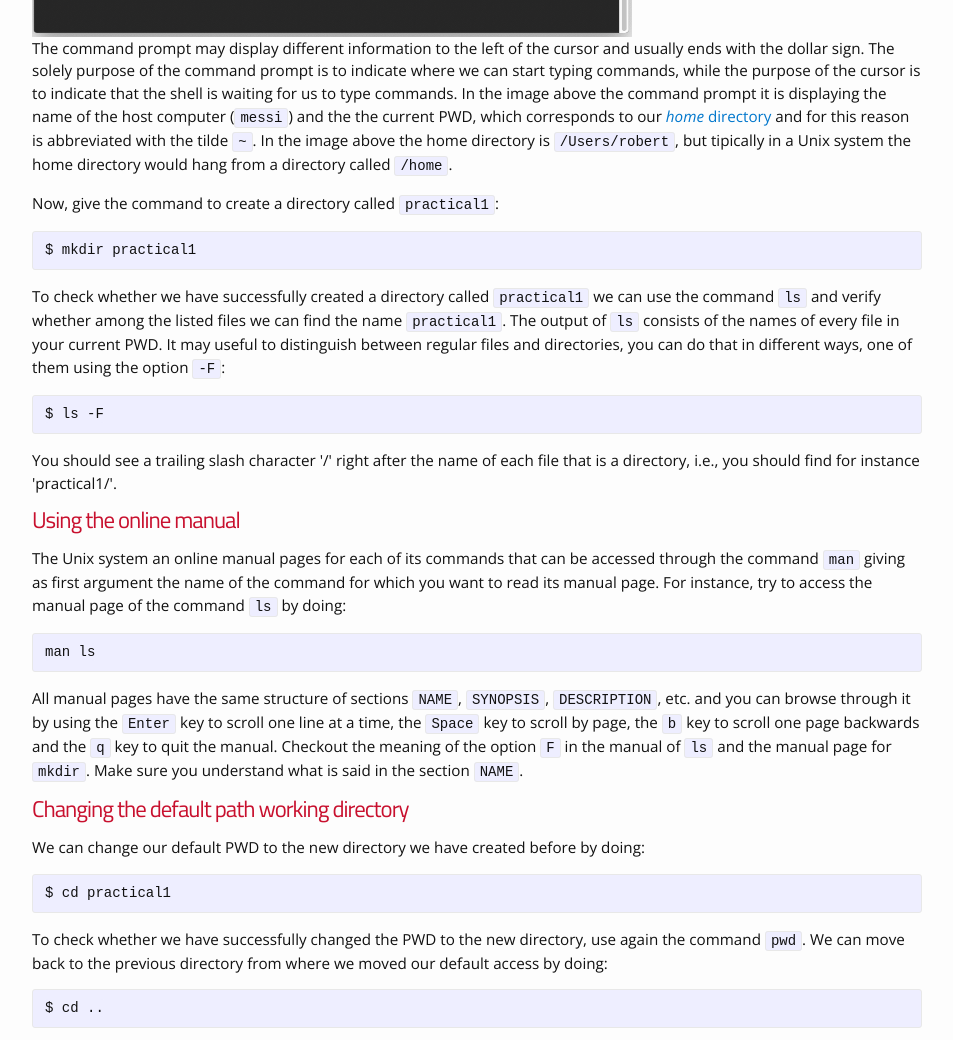
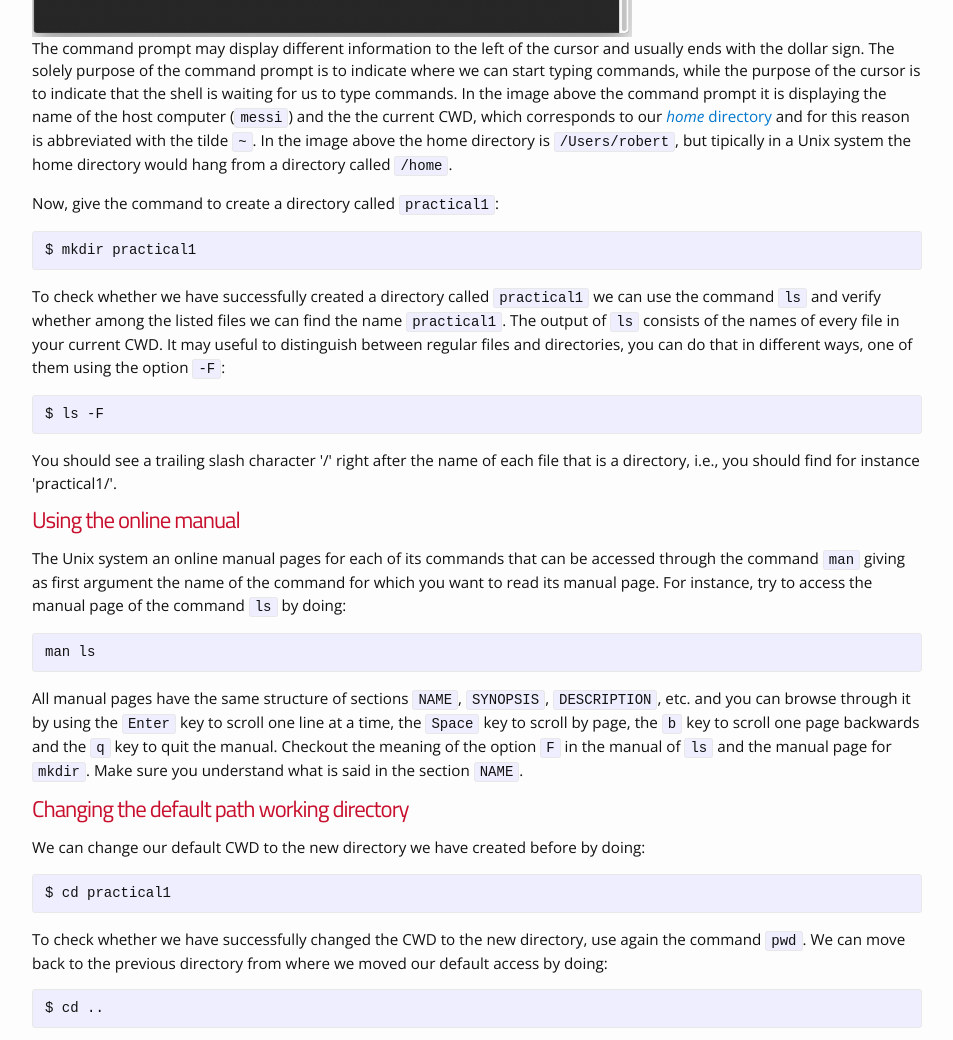
Before and after one commit to funcompbio/funcompbio.github.io, a Jekyll site: the page built from practical1/practical1.md, in a window 1280 px wide and 1400 px high, scrolled down 1050 px. Shown: the part 154-1194 px from the top of the window, without its empty margins (163-1116 px from the left). Built offline with Jekyll 4.4.1, drawn with Linux system fonts in a browser that asks for light colours; nearby versions of some CDN libraries; some of the changed text lies outside the part shown.

Commit message:
Updated practical1.

```diff
--- a/practical1/practical1.html
+++ b/practical1/practical1.html
@@ -17,15 +17,15 @@
 <li>Follow the downloads link and on the next page click and download the two files corresponding to the &quot;7 DAY AGGREGATION&quot; and the &quot;DAILY DATA&quot; for &quot;CATALUNYA&quot;. Make sure you know exactly where in your filesystem these two files have been downloaded. <strong>Tip:</strong> some browsers automatically download files into a folder called &quot;Downloads&quot; or under a name corresponding to the translation of &quot;Downloads&quot; to the default language of your operating system.</li>
 </ol>
 <h1 id="creating-your-first-directory">Creating your first directory</h1>
-<p>Open a terminal window and figure out which is your username and your default path working directory (PWD) by typing the commands <code>whoami</code> (first) and <code>pwd</code> (second) on the <a href="https://en.wikipedia.org/wiki/Command-line_interface#Command_prompt">command prompt</a>. After you type each command you should press the <code>Enter</code> key to ask the shell to execute the command. Your interaction with the shell in the terminal window should look similar to the following image.</p>
+<p>Open a terminal window and figure out which is your username and your default current working directory (CWD) by typing the commands <code>whoami</code> (first) and <code>pwd</code> (second) on the <a href="https://en.wikipedia.org/wiki/Command-line_interface#Command_prompt">command prompt</a>. After you type each command you should press the <code>Enter</code> key to ask the shell to execute the command. Your interaction with the shell in the terminal window should look similar to the following image.</p>
 <div class="figure">
 <img src="./terminaldefault.png" />
 
 </div>
-<p>The command prompt may display different information to the left of the cursor and usually ends with the dollar sign. The solely purpose of the command prompt is to indicate where we can start typing commands, while the purpose of the cursor is to indicate that the shell is waiting for us to type commands. In the image above the command prompt it is displaying the name of the host computer (<code>messi</code>) and the the current PWD, which corresponds to our <a href="https://en.wikipedia.org/wiki/Home_directory"><em>home</em> directory</a> and for this reason is abbreviated with the tilde <code>~</code>. In the image above the home directory is <code>/Users/robert</code>, but tipically in a Unix system the home directory would hang from a directory called <code>/home</code>.</p>
+<p>The command prompt may display different information to the left of the cursor and usually ends with the dollar sign. The solely purpose of the command prompt is to indicate where we can start typing commands, while the purpose of the cursor is to indicate that the shell is waiting for us to type commands. In the image above the command prompt it is displaying the name of the host computer (<code>messi</code>) and the the current CWD, which corresponds to our <a href="https://en.wikipedia.org/wiki/Home_directory"><em>home</em> directory</a> and for this reason is abbreviated with the tilde <code>~</code>. In the image above the home directory is <code>/Users/robert</code>, but tipically in a Unix system the home directory would hang from a directory called <code>/home</code>.</p>
 <p>Now, give the command to create a directory called <code>practical1</code>:</p>
 <pre><code>$ mkdir practical1</code></pre>
-<p>To check whether we have successfully created a directory called <code>practical1</code> we can use the command <code>ls</code> and verify whether among the listed files we can find the name <code>practical1</code>. The output of <code>ls</code> consists of the names of every file in your current PWD. It may useful to distinguish between regular files and directories, you can do that in different ways, one of them using the option <code>-F</code>:</p>
+<p>To check whether we have successfully created a directory called <code>practical1</code> we can use the command <code>ls</code> and verify whether among the listed files we can find the name <code>practical1</code>. The output of <code>ls</code> consists of the names of every file in your current CWD. It may useful to distinguish between regular files and directories, you can do that in different ways, one of them using the option <code>-F</code>:</p>
 <pre><code>$ ls -F</code></pre>
 <p>You should see a trailing slash character '/' right after the name of each file that is a directory, i.e., you should find for instance 'practical1/'.</p>
 <h1 id="using-the-online-manual">Using the online manual</h1>
@@ -33,9 +33,9 @@
 <pre><code>man ls</code></pre>
 <p>All manual pages have the same structure of sections <code>NAME</code>, <code>SYNOPSIS</code>, <code>DESCRIPTION</code>, etc. and you can browse through it by using the <code>Enter</code> key to scroll one line at a time, the <code>Space</code> key to scroll by page, the <code>b</code> key to scroll one page backwards and the <code>q</code> key to quit the manual. Checkout the meaning of the option <code>F</code> in the manual of <code>ls</code> and the manual page for <code>mkdir</code>. Make sure you understand what is said in the section <code>NAME</code>.</p>
 <h1 id="changing-the-default-path-working-directory">Changing the default path working directory</h1>
-<p>We can change our default PWD to the new directory we have created before by doing:</p>
+<p>We can change our default CWD to the new directory we have created before by doing:</p>
 <pre><code>$ cd practical1</code></pre>
-<p>To check whether we have successfully changed the PWD to the new directory, use again the command <code>pwd</code>. We can move back to the previous directory from where we moved our default access by doing:</p>
+<p>To check whether we have successfully changed the CWD to the new directory, use again the command <code>pwd</code>. We can move back to the previous directory from where we moved our default access by doing:</p>
 <pre><code>$ cd ..</code></pre>
 <p>Here the two consecutive dot characters <code>..</code> indicate the previous directory in the filesystem hiearchy. You can check out again with <code>pwd</code> that after the previous command you have come back to the directory from where you created <code>practical1</code>.</p>
 <h1 id="copying-and-moving-files">Copying and moving files</h1>
@@ -45,14 +45,14 @@
 <pre><code>$ ls /Users/robert/Downloads/catalunya*</code></pre>
 <p>So that if they are really there you will see only both of them, and eventually any other file that starts with the prefix <code>catalunya</code>. Now, copy both files to your current brand new directory using the command <code>cp</code>. <strong>For instance</strong>, if one of the files <strong>were</strong> located at</p>
 <pre><code>/Users/robert/Downloads/catalunya_setmanal.zip</code></pre>
-<p>then the command to copy that file to the current PWD <strong>would be</strong></p>
+<p>then the command to copy that file to the current CWD <strong>would be</strong></p>
 <pre><code>cp /Users/robert/Downloads/catalunya_setmanal.zip .</code></pre>
-<p><strong>Important</strong>: the dot character '.' indicates that the destination of the file is your current PWD. To copy the previous file into the directory <code>practical1</code> using '.' as destination, you need to make sure that <code>practical1</code> is your current PWD.</p>
+<p><strong>Important</strong>: the dot character '.' indicates that the destination of the file is your current CWD. To copy the previous file into the directory <code>practical1</code> using '.' as destination, you need to make sure that <code>practical1</code> is your current CWD.</p>
 <p><strong>Tip:</strong> when writing long paths it is useful to exploit the so-called <em>tab-completion mechanism</em>, which consists of pressing the <code>Tab</code> key (typically located above the <code>Caps Lock</code> key) once you've written a few letters of a file name in the path. If those few letters constitute a unique prefix of the filename, the rest of the filename will be written for you by the shell. If the prefix is not unique, by pressing the <code>Tab</code> key twice, the shell will show your the two or more filenames that match that prefix. Actually, the tab-completion mechanism also works for commands: if you type <code>cp</code> and press <code>Tab</code>, the shell will show you all the available commands that start with <code>cp</code>.</p>
 <p>Note that because <code>/Users/robert</code> corresponds in this example to the <em>home</em> directory of the user, we could use the abbreviation <code>~</code>, corresponding to the <em>home</em> directory, to write the previous command line as</p>
 <pre><code>cp ~/Downloads/catalunya_setmanal.zip .</code></pre>
 <p>Note that the previous command will work regardless of what is your username, as long as the sought file is stored in the <code>Downloads</code> directory. <strong>Tip:</strong> In keyboards with a Spanish layout, the tilde <code>~</code> character can be written by pressing the keys <code>AltGr+4</code>.</p>
-<p>Once you have copied the two files, please verify using the command <code>ls</code> that the two files are indeed in your current PWD. If you have been successful, you have probably typed twice the <code>cp</code> command. However, because the two filenames start with the prefix <code>catalunya</code>, you could have done the job with one single command by using again the wildcard character <code>*</code> as follows</p>
+<p>Once you have copied the two files, please verify using the command <code>ls</code> that the two files are indeed in your current CWD. If you have been successful, you have probably typed twice the <code>cp</code> command. However, because the two filenames start with the prefix <code>catalunya</code>, you could have done the job with one single command by using again the wildcard character <code>*</code> as follows</p>
 <pre><code>$ cp /Users/robert/Downloads/catalunya* .</code></pre>
 <p>Because you have copied the two files, they will stay in their original directory from where you have copied them, e.g., in <code>/Users/robert/Downloads</code> in the example above. A slightly different operation is to <strong>move</strong> the files, which means that they are removed from their original location once they are copied into their destination. The command to move the files, instead of copy them, is <code>mv</code> with an analogous syntax to <code>cp</code>. Try to move the files and check out that they dissapear from their original location.</p>
 <h1 id="unpacking-and-uncompressing-files">Unpacking and uncompressing files</h1>
@@ -72,7 +72,7 @@ unzip catalunya_diari.zip</code></pre>
 <h1 id="removing-files">Removing files</h1>
 <p>There are two commands to remove files. One is <code>rmdir</code> and the other is <code>rm</code>. Check their respective manual pages and figure out what is the difference between these two commands reading only the <code>NAME</code> section. Going back to our COVID19 data files, you should have now four files, the two <code>.zip</code> files and two new <code>.csv</code> files, corresponding to the unpackaged and uncompressed COVID19 data files. Because we have now the <code>.csv</code> files, we do not need anymore the <code>.zip</code> files, remove these two <code>.zip</code> files by doing:</p>
 <pre><code>rm *.zip</code></pre>
-<p>Here we have used the wildcar character <code>*</code> to specify that we want to remove all files whose filename ends with <code>.zip</code>. Check out with the command <code>ls</code> that they indeed have been removed. <strong>WARNING</strong>: the Unix system has no bin were removed files could go before being finally removed by emptying the bin. In the command-line interface of a Unix system, if you accidentally remove a file, <strong>you cannot recover it</strong>. Because of that, you should pay attention when you use the wildcar character <code>*</code>, because an unintended space character before or after the <code>*</code> could imply <strong>removing all files of your PWD</strong>.</p>
+<p>Here we have used the wildcar character <code>*</code> to specify that we want to remove all files whose filename ends with <code>.zip</code>. Check out with the command <code>ls</code> that they indeed have been removed. <strong>WARNING</strong>: the Unix system has no bin were removed files could go before being finally removed by emptying the bin. In the command-line interface of a Unix system, if you accidentally remove a file, <strong>you cannot recover it</strong>. Because of that, you should pay attention when you use the wildcar character <code>*</code>, because an unintended space character before or after the <code>*</code> could imply <strong>removing all files of your CWD</strong>.</p>
 <p>At this point, you have typed quite a few Unix commands and have the terminal window full of characters. Now and then you may want to clear the terminal window. You can do that by either typing the command <code>clear</code> or pressing the keys <code>Ctrl+l</code>.</p>
 <h1 id="exploring-file-contents">Exploring file contents</h1>
 <p>The two COVID19 data files that we have at this point successfully downloaded, copied into a folder and uncompressed have extension <code>.csv</code>. This gives us two important pieces of information about those two files:</p>
```
